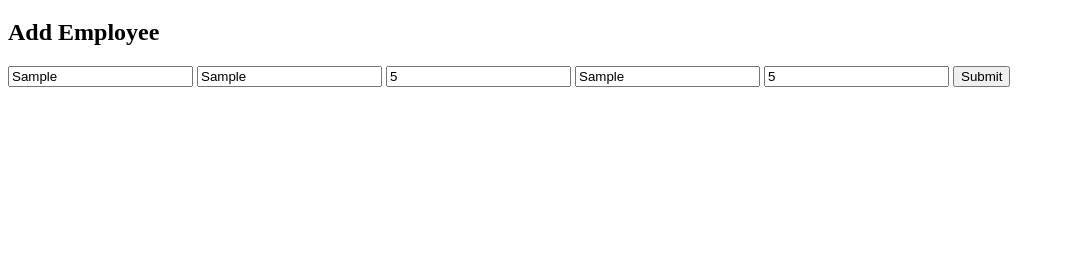
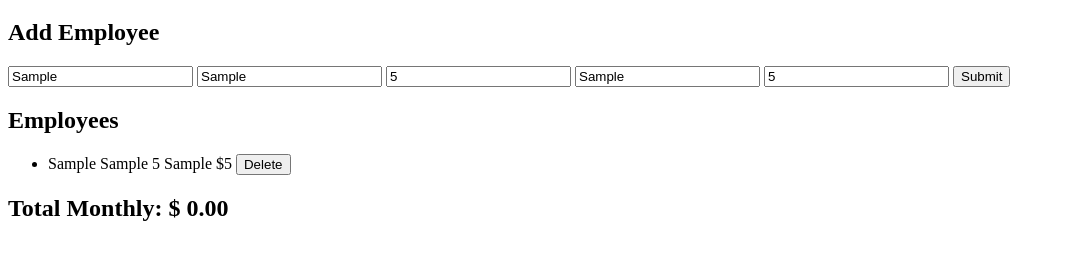
Before and after one commit to naniwin/jquery-salary-calculator, a plain HTML site: page assignment/index.html in a window 1280 px wide. Both pictures are taken after typing "Sample", "Sample", "5", "Sample", "5" into the empty fields and a click on the button "Submit". Shown: the part 61-320 px from the top of the page, without its empty margins (0-1065 px from the left). Drawn offline with Linux system fonts and the light colour scheme.

Commit message:
added displayout and add employee function

```diff
--- a/assignment/index.html
+++ b/assignment/index.html
@@ -20,5 +20,10 @@
       <input type="number" placeholder="Annual Salary" id="annualSalaryIn" />
       <button id="addEmployeeButton">Submit</button>
     </div>
+    <div id="output">
+      <h2>Employees</h2>
+      <ul id="employeesOut"></ul>
+      <h2>Total Monthly: $ <span id="monthlyValueOut">0.00</span></h2>
+    </div>
   </body>
 </html>
--- a/assignment/scripts/client.js
+++ b/assignment/scripts/client.js
@@ -1,4 +1,6 @@
 $(document).ready(onReady);
+
+let employee = [];
 
 function onReady() {
   $('#addEmployeeButton').on('click', addEmployee);
@@ -6,4 +8,25 @@ function onReady() {
 
 function addEmployee() {
   console.log('in addEmployee');
+  let newEmployee = {
+    first: $('#firstNameIn').val(),
+    last: $('#lastNameIn').val(),
+    id: $('#idNumberIn').val(),
+    title: $('#titleIn').val(),
+    salary: $('#annualSalaryIn').val(),
+  };
+  employee.push(newEmployee);
+  console.log(employee);
+  displayEmployee();
+} // end addEmployee
+
+function displayEmployee() {
+  console.log('in displayEmployee');
+  let el = $('#employeesOut');
+  el.empty();
+  for (let i = 0; i < employee.length; i++) {
+    el.append(
+      `<li>${employee[i].first} ${employee[i].last} ${employee[i].id} ${employee[i].title} $${employee[i].salary} <button class="deleteEmployeeButton" data-index="${i}">Delete</button></li>`
+    );
+  }
 }
```
